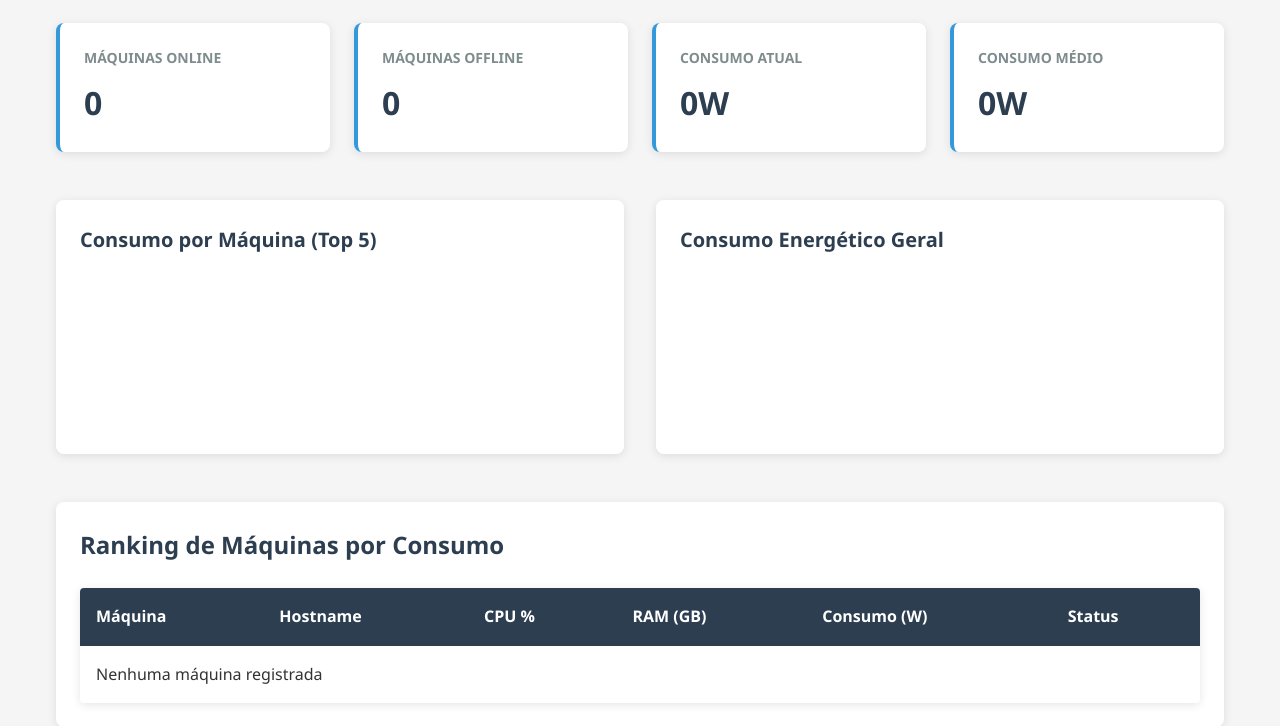
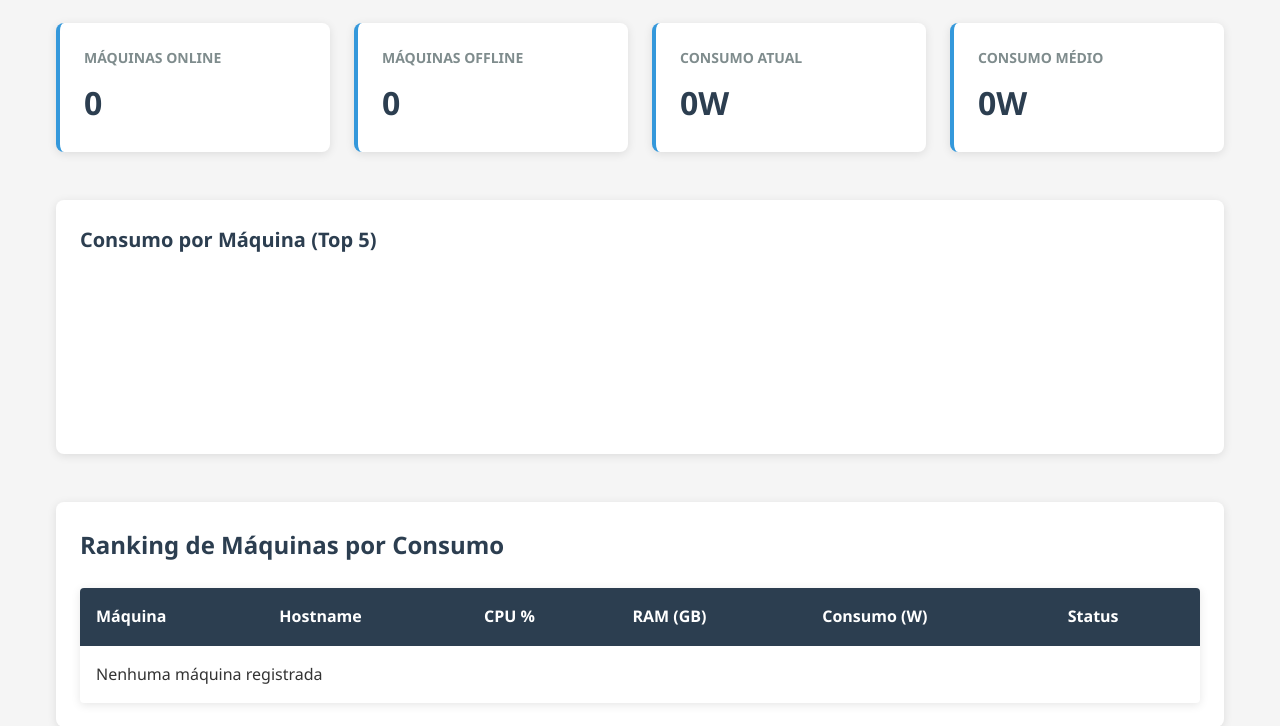
Before and after one commit to davi-marangoni/monitor-energetico, a Django app: page / in a window 1280 px wide. Shown: the part 163-889 px from the top of the page. Run offline with Django 5.2, Linux system fonts and the light colour scheme; the visitor is signed in with stand-in values (Sample User, id 1); data that the repository does not hold is empty; a map, chart or similar area stays blank.

Commit message:
fix: ajustes

```diff
--- a/sistema_web/templates/pages/dashboard.html
+++ b/sistema_web/templates/pages/dashboard.html
@@ -37,11 +37,6 @@
         <div class="chart-box">
             <h2>Consumo por Máquina (Top 5)</h2>
             <canvas id="machinesChart"></canvas>
-        </div>
-
-        <div class="chart-box">
-            <h2>Consumo Energético Geral</h2>
-            <canvas id="consumptionChart"></canvas>
         </div>
     </div>
 
```
